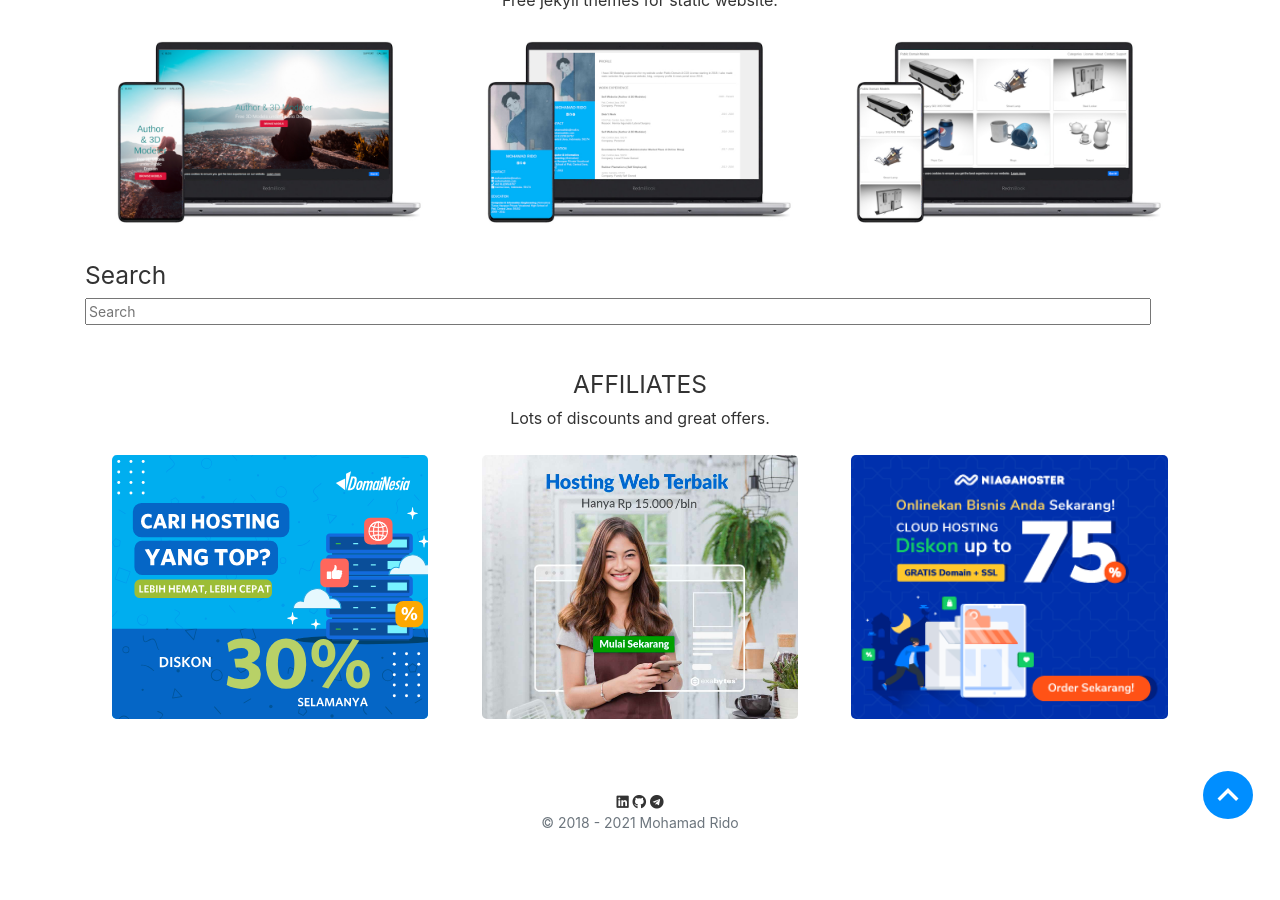
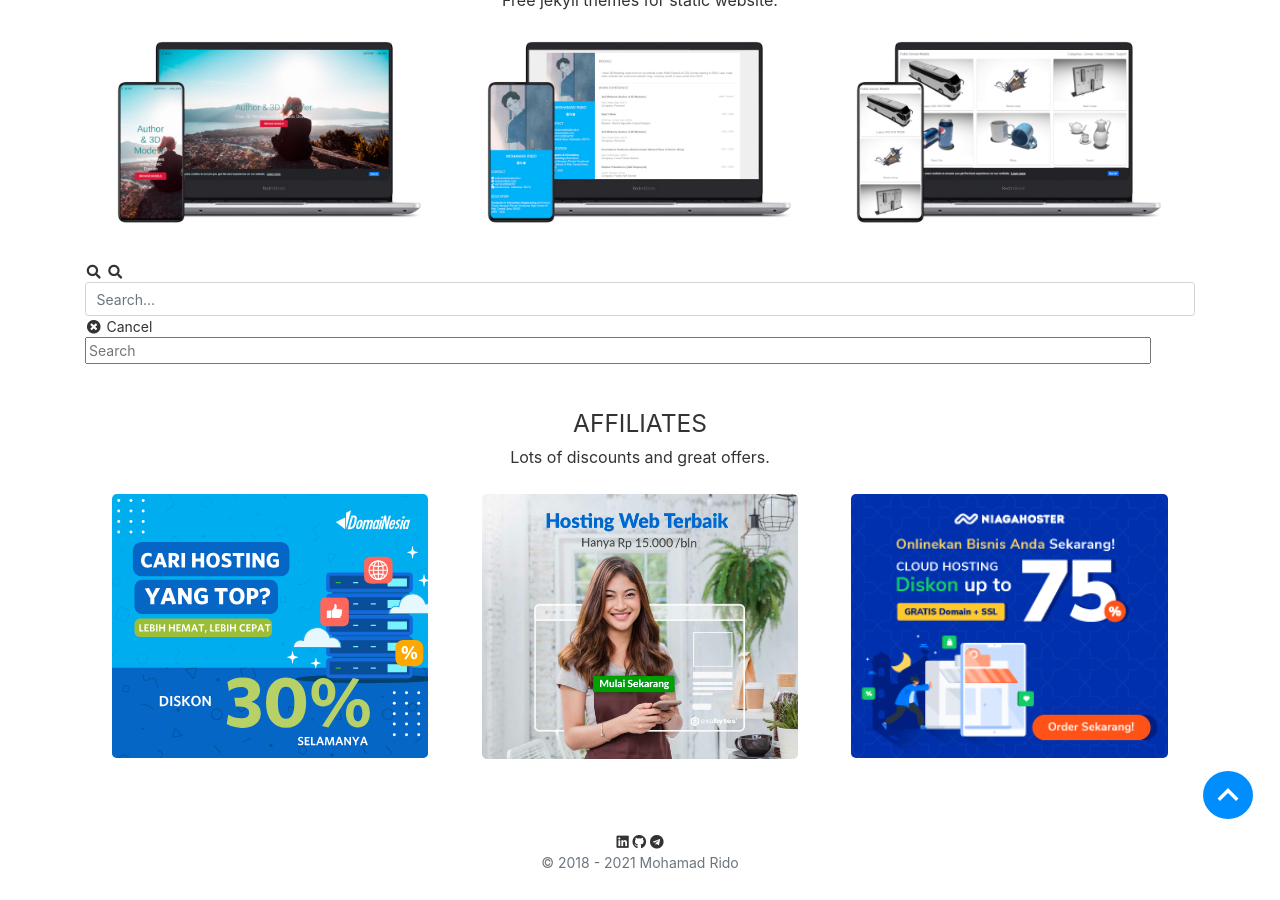
Before and after one commit to mohamadrido/blog, a Jekyll site: the page built from index.html, in a window 1280 px wide and 900 px high, scrolled down 1875 px. Built offline with Jekyll 4.4.1, drawn with Linux system fonts in a browser that asks for light colours; nearby versions of some CDN libraries; the list of posts is cut into pages by our own code; comment, search, counter and statistics services are not loaded; before the commit the page ends 2739 px from its top, so only the background shows below that.

Commit message:
Update index.html

```diff
--- a/index.html
+++ b/index.html
@@ -123,7 +123,14 @@
     </div>
 <br/>
     <!-- Search Test -->
-<h3>Search</h3>
+<i id="search-trigger" class="fas fa-search fa-fw"></i>
+ <span id="search-wrapper" class="align-items-center">
+ <i class="fas fa-search fa-fw"></i>
+ <input class="form-control" id="search-input" type="search" aria-label="search" autocomplete="off" placeholder="Search...">
+ <i class="fa fa-times-circle fa-fw" id="search-cleaner"></i>
+ </span>
+ <span id="search-cancel" >Cancel</span>
+
 <div id="site_search">
     <input style="width:96%" type="text" id="search_box" placeholder="Search">
 </div>
```
